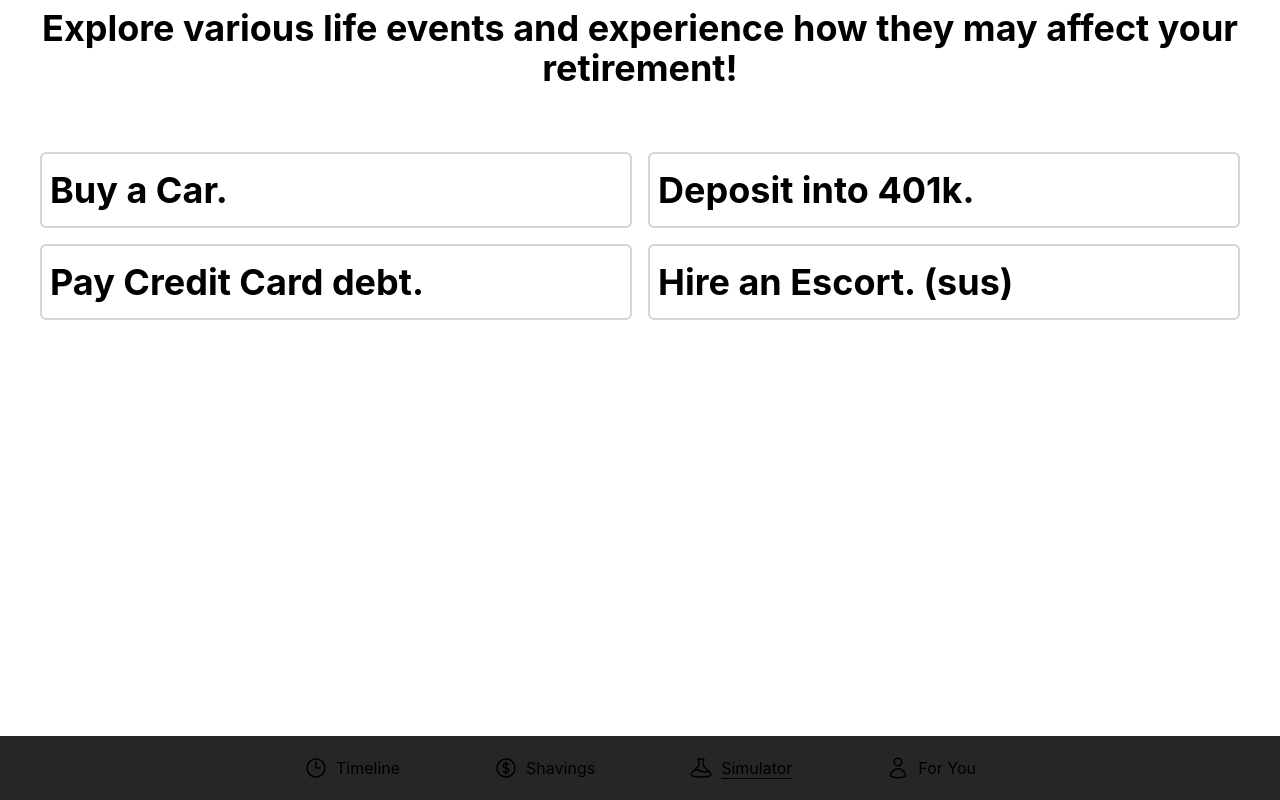
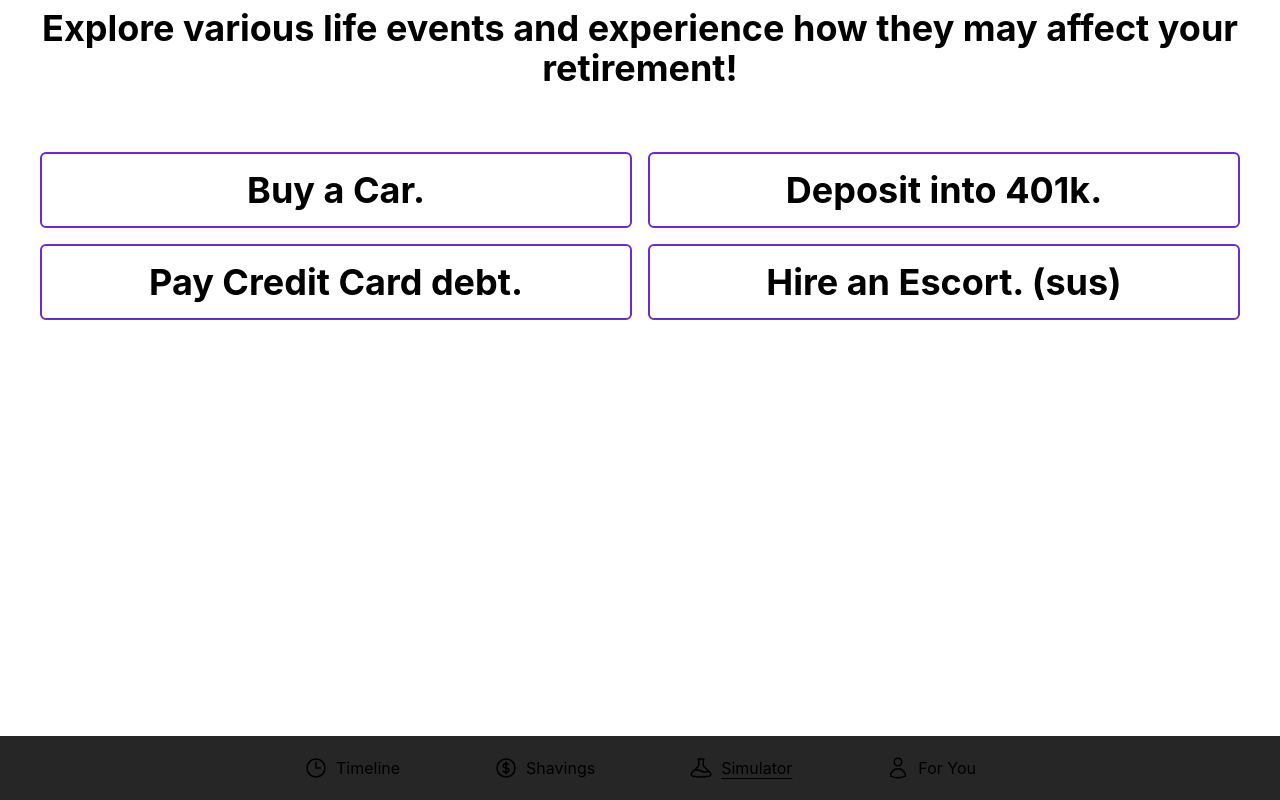
Before and after one commit to jacksonwelsh/hackdfw22, a Next.js app: page /simulator in a window 1280 px wide. Built offline with nearby package versions, Linux system fonts and the light colour scheme.

Commit message:
Added border color to sim cards.

```diff
--- a/pages/simulator.tsx
+++ b/pages/simulator.tsx
@@ -10,17 +10,17 @@ const Simulator: NextPage = () => {
           Explore various life events and experience how they may affect your retirement!
         </h2>
       </div>
-      <div className="grid grid-cols-2 gap-4 my-4 px-10">
-        <Card>
+      <div className="grid grid-cols-2 gap-4 my-4 px-10 ">
+        <Card className="text-center border-2 border-violet-700">
           <h2>Buy a Car.</h2>
         </Card>
-        <Card>
+        <Card className="text-center border-2 border-violet-700">
           <h2>Deposit into 401k.</h2>
         </Card>
-        <Card>
+        <Card className="text-center border-2 border-violet-700">
           <h2>Pay Credit Card debt.</h2>
         </Card>
-        <Card>
+        <Card className="text-center border-2 border-violet-700">
           <h2>Hire an Escort. (sus)</h2>
         </Card>
       </div>
```
